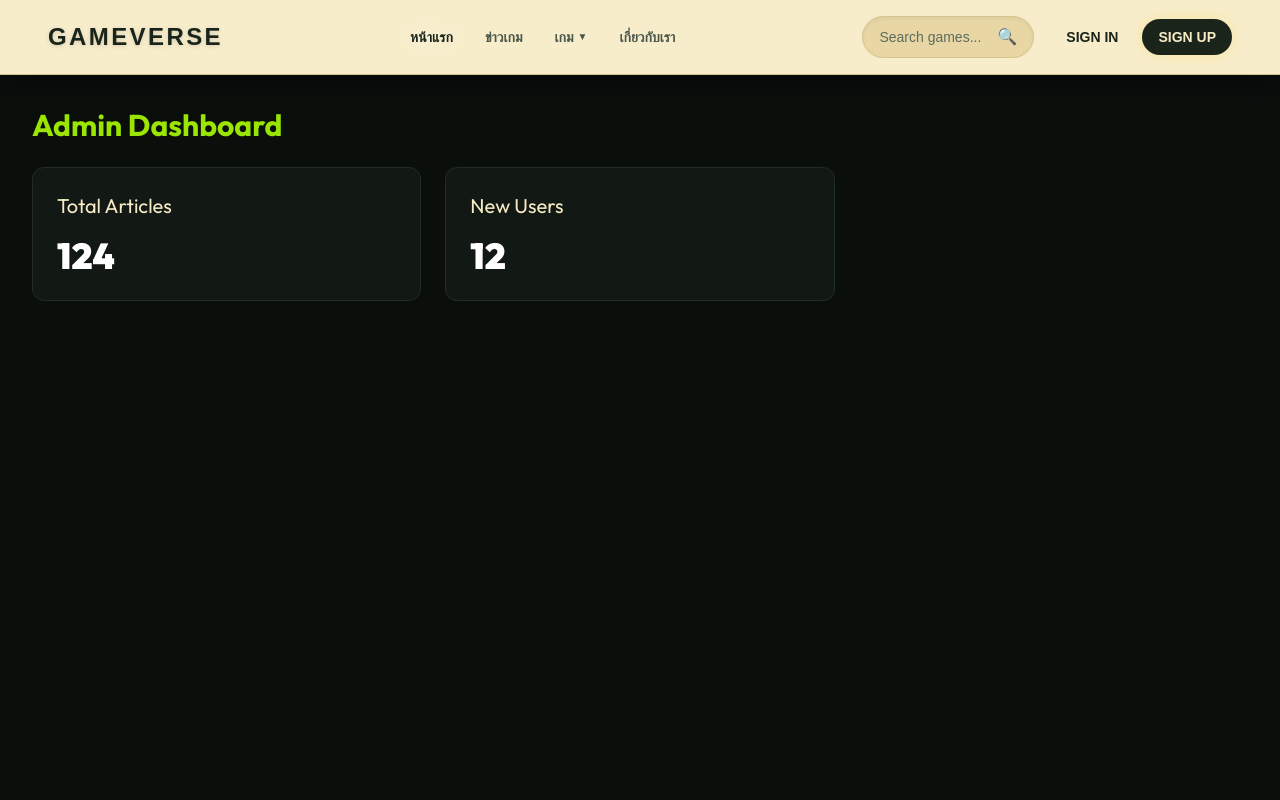
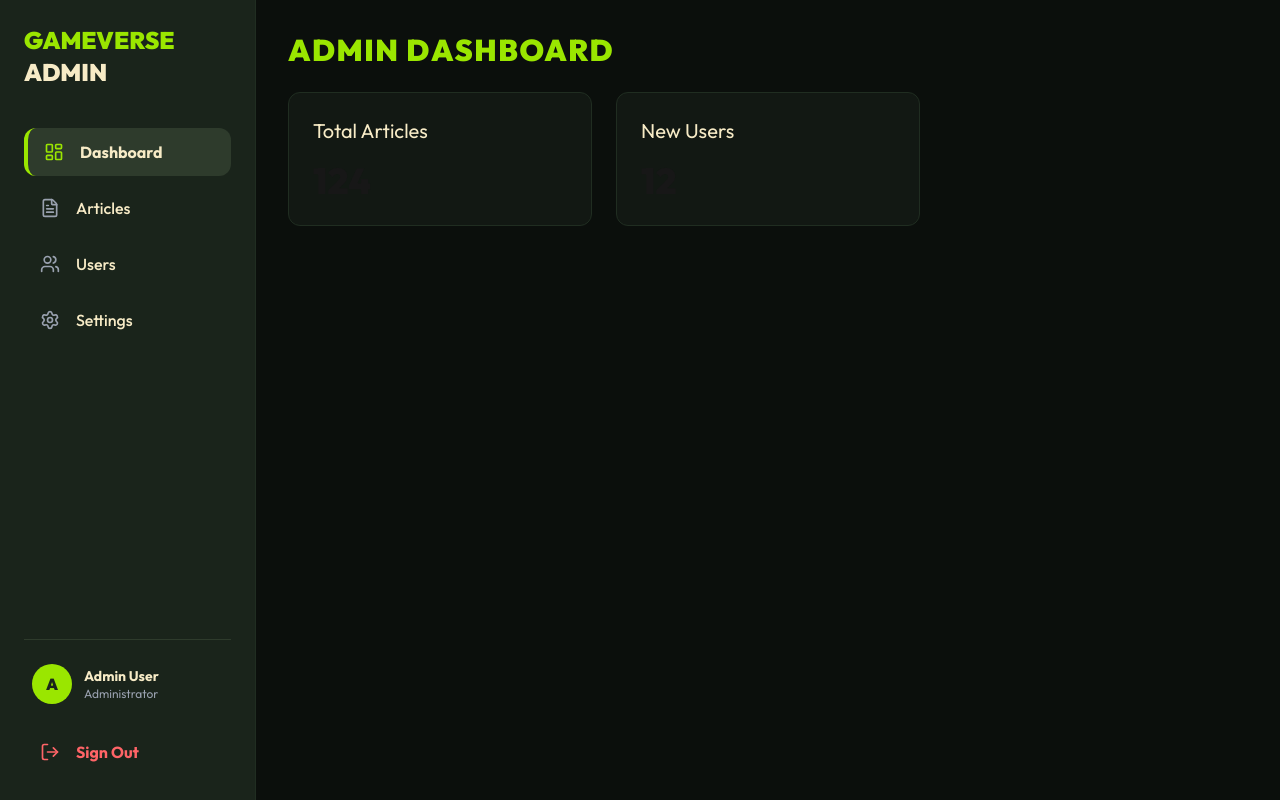
Before and after one commit to billie89-33/JamineGame, a Next.js app in the folder packages/frontend/: page /dashboard in a window 1280 px wide. Shown: the top 800 px of the page. Built offline with nearby package versions, Linux system fonts and the light colour scheme; no server answers.

Commit message:
feat: add responsive admin layout with mobile drawer

```diff
--- a/packages/frontend/src/app/(admin)/dashboard/articles/create/page.tsx
+++ b/packages/frontend/src/app/(admin)/dashboard/articles/create/page.tsx
@@ -3,9 +3,9 @@ import { AdminArticleForm } from '@/features/articles/components/AdminArticleFor
 
 export default function CreateArticlePage() {
   return (
-    <div className="min-h-screen bg-[#0b0f0c] p-8">
+    <div className="w-full">
       <div className="max-w-4xl mx-auto">
-        <h1 className="text-3xl font-black text-lime-400 mb-8">WRITE NEW ARTICLE</h1>
+        <h1 className="text-3xl font-black text-[#f7ebc6] mb-8 tracking-wider">WRITE NEW ARTICLE</h1>
         <AdminArticleForm />
       </div>
     </div>
--- a/packages/frontend/src/app/(admin)/dashboard/page.tsx
+++ b/packages/frontend/src/app/(admin)/dashboard/page.tsx
@@ -2,8 +2,8 @@ import React from 'react';
 
 export default function DashboardPage() {
   return (
-    <div className="min-h-screen bg-[#0b0f0c] text-white flex flex-col relative overflow-hidden font-sans p-8">
-      <h1 className="text-3xl font-bold text-lime-400 mb-6">Admin Dashboard</h1>
+    <div className="flex flex-col relative font-sans w-full">
+      <h1 className="text-3xl font-black text-lime-400 mb-6 uppercase tracking-wider">Admin Dashboard</h1>
       <div className="grid grid-cols-1 md:grid-cols-3 gap-6">
         <div className="bg-[#121813] border border-[#202d21] p-6 rounded-xl">
           <h2 className="text-xl text-[#f7ebc6]">Total Articles</h2>
--- /dev/null
+++ b/packages/frontend/src/app/(admin)/layout.tsx
@@ -0,0 +1,6 @@
+import React from 'react';
+import { AdminLayoutClient } from '@/components/common/AdminLayout/AdminLayoutClient';
+
+export default function AdminLayout({ children }: { children: React.ReactNode }) {
+  return <AdminLayoutClient>{children}</AdminLayoutClient>;
+}
--- a/packages/frontend/src/app/layout.tsx
+++ b/packages/frontend/src/app/layout.tsx
@@ -1,6 +1,5 @@
 import type { Metadata } from "next";
 import { Outfit, Kanit } from "next/font/google";
-import { Navbar, Footer } from "@/components/common";
 import { AuthProvider } from "@/contexts/AuthContext";
 import "./globals.css";
 
@@ -14,6 +13,8 @@ const kanitFont = Kanit({
   weight: ["300", "400", "500", "700"],
   subsets: ["thai", "latin"],
 });
+
+import { LayoutWrapper } from "@/components/common/LayoutWrapper";
 
 export const metadata: Metadata = {
   title: "Gameverse - Gaming News",
@@ -33,14 +34,9 @@ export default function RootLayout({
           <div className="fixed top-0 left-1/4 w-[600px] h-[600px] bg-[#1a241b]/40 rounded-full blur-[150px] mix-blend-screen pointer-events-none -z-10"></div>
           <div className="fixed bottom-1/4 right-0 w-[500px] h-[500px] bg-[#2e3b2c]/40 rounded-full blur-[120px] mix-blend-screen pointer-events-none -z-10"></div>
 
-          <Navbar />
-
-          {/* Only this 'children' part changes when you click links! */}
-          <div className="flex-1">
+          <LayoutWrapper>
             {children}
-          </div>
-
-          <Footer />
+          </LayoutWrapper>
         </AuthProvider>
       </body>
     </html>
--- /dev/null
+++ b/packages/frontend/src/components/common/AdminLayout/AdminLayoutClient.tsx
@@ -0,0 +1,116 @@
+"use client";
+
+import React, { useState } from 'react';
+import Link from 'next/link';
+import { usePathname } from 'next/navigation';
+import { Menu, X, LayoutDashboard, FileText, Users, Settings, LogOut } from 'lucide-react';
+import { useAuth } from '@/contexts/AuthContext';
+
+export function AdminLayoutClient({ children }: { children: React.ReactNode }) {
+  const [isSidebarOpen, setIsSidebarOpen] = useState(false);
+  const pathname = usePathname();
+  const { logout, user } = useAuth();
+
+  const menuItems = [
+    { name: 'Dashboard', href: '/dashboard', icon: LayoutDashboard },
+    { name: 'Articles', href: '/dashboard/articles', icon: FileText },
+    { name: 'Users', href: '/dashboard/users', icon: Users },
+    { name: 'Settings', href: '/dashboard/settings', icon: Settings },
+  ];
+
+  const SidebarContent = () => (
+    <div className="flex flex-col h-full bg-[#1a241b] text-[#f7ebc6] p-6 w-64 md:w-full border-r border-[#202d21]">
+      <div className="flex items-center justify-between mb-10">
+        <h2 className="text-2xl font-black text-lime-400">GAMEVERSE<br/><span className="text-[#f7ebc6]">ADMIN</span></h2>
+        <button className="md:hidden" onClick={() => setIsSidebarOpen(false)}>
+          <X size={24} />
+        </button>
+      </div>
+
+      <nav className="flex-1 flex flex-col gap-2">
+        {menuItems.map((item) => {
+          const isActive = pathname === item.href || pathname?.startsWith(item.href + '/');
+          return (
+            <Link
+              key={item.name}
+              href={item.href}
+              className={`flex items-center gap-4 px-4 py-3 rounded-xl transition-all ${
+                isActive
+                  ? 'bg-[#2e3b2c] border-l-4 border-lime-400 font-bold'
+                  : 'hover:bg-[#202d21] font-medium'
+              }`}
+              onClick={() => setIsSidebarOpen(false)}
+            >
+              <item.icon size={20} className={isActive ? 'text-lime-400' : 'text-gray-400'} />
+              {item.name}
+            </Link>
+          );
+        })}
+      </nav>
+
+      <div className="pt-6 border-t border-[#2e3b2c] mt-auto">
+        <div className="flex items-center gap-3 mb-6 px-2">
+          <div className="w-10 h-10 rounded-full bg-lime-400 flex items-center justify-center text-[#1a241b] font-black">
+            {user?.username?.charAt(0).toUpperCase() || 'A'}
+          </div>
+          <div>
+            <p className="font-bold text-sm">{user?.username || 'Admin User'}</p>
+            <p className="text-xs text-gray-400">Administrator</p>
+          </div>
+        </div>
+
+        <button
+          onClick={() => {
+            logout();
+            window.location.href = '/login';
+          }}
+          className="flex items-center gap-4 px-4 py-3 rounded-xl w-full hover:bg-red-500/20 text-red-400 transition-all font-bold"
+        >
+          <LogOut size={20} />
+          Sign Out
+        </button>
+      </div>
+    </div>
+  );
+
+  return (
+    <div className="flex h-screen w-full bg-[#0b0f0c] overflow-hidden font-sans relative">
+
+      {/* Mobile Topbar */}
+      <div className="md:hidden fixed top-0 left-0 w-full h-16 bg-[#1a241b] flex items-center justify-between px-6 z-40 border-b border-[#202d21]">
+        <h2 className="text-xl font-black text-lime-400">GAMEVERSE</h2>
+        <button onClick={() => setIsSidebarOpen(true)} className="text-[#f7ebc6]">
+          <Menu size={24} />
+        </button>
+      </div>
+
+      {/* Mobile Overlay & Drawer */}
+      {isSidebarOpen && (
+        <div
+          className="md:hidden fixed inset-0 bg-black/60 z-50 transition-opacity"
+          onClick={() => setIsSidebarOpen(false)}
+        >
+          <div
+            className="h-full shadow-2xl transition-transform transform translate-x-0"
+            onClick={e => e.stopPropagation()}
+          >
+            <SidebarContent />
+          </div>
+        </div>
+      )}
+
+      {/* Desktop Sidebar */}
+      <div className="hidden md:flex md:w-64 md:flex-shrink-0 h-full">
+        <SidebarContent />
+      </div>
+
+      {/* Main Content Area */}
+      <div className="flex-1 overflow-y-auto w-full md:w-auto h-full pt-16 md:pt-0">
+        <div className="p-4 md:p-8 min-h-full">
+          {children}
+        </div>
+      </div>
+
+    </div>
+  );
+}
--- /dev/null
+++ b/packages/frontend/src/components/common/LayoutWrapper.tsx
@@ -0,0 +1,18 @@
+"use client";
+import React from 'react';
+import { usePathname } from 'next/navigation';
+import { Navbar } from './Navbar';
+import { Footer } from './Footer';
+
+export function LayoutWrapper({ children }: { children: React.ReactNode }) {
+  const pathname = usePathname();
+  const isAdmin = pathname?.startsWith('/dashboard');
+
+  return (
+    <>
+      {!isAdmin && <Navbar />}
+      <div className="flex-1 flex flex-col h-full w-full">{children}</div>
+      {!isAdmin && <Footer />}
+    </>
+  );
+}
```
Also changed, not shown: packages/frontend/src/app/(main)/about/page.tsx (renamed from packages/frontend/src/app/about/page.tsx).
